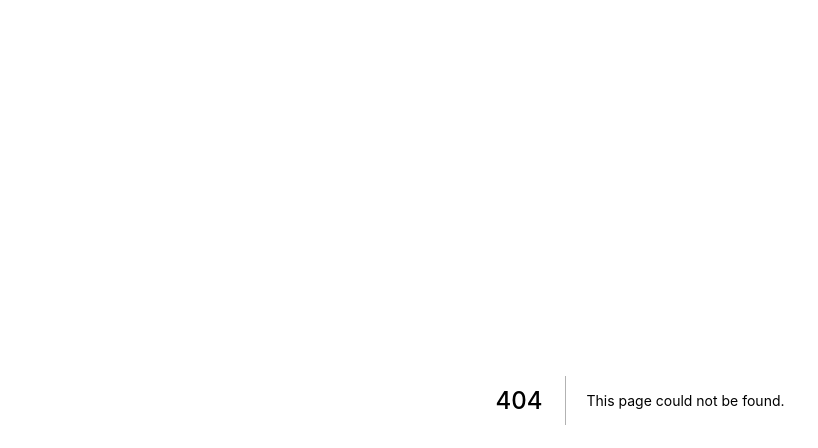
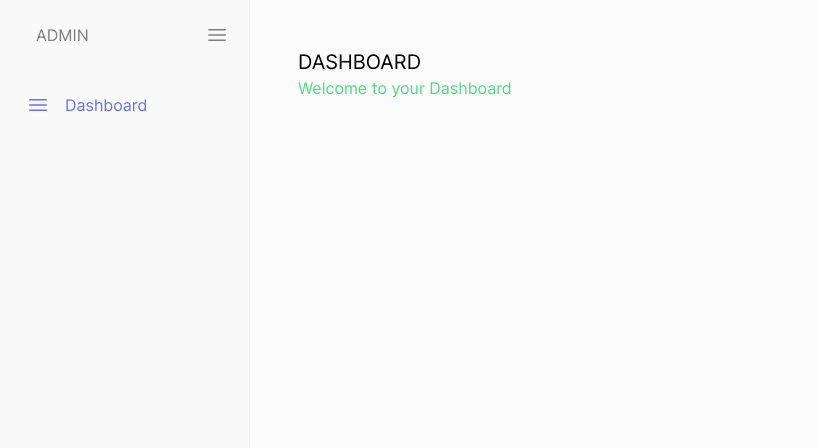
Before and after one commit to ibanzajoe/bach.js, a Next.js app in the folder packages/ui/: page /admin in a window 1280 px wide. Before the commit this address had no page. Shown: the top 448 px of the page, without its empty margins (0-818 px from the left). Built offline with nearby package versions, Linux system fonts and the light colour scheme.

Commit message:
main admin structure

```diff
--- a/packages/ui/package.json
+++ b/packages/ui/package.json
@@ -20,6 +20,7 @@
     "postcss-focus-visible": "^6.0.4",
     "react": "18.2.0",
     "react-dom": "18.2.0",
+    "react-pro-sidebar": "^1.0.0-alpha.9",
     "tailwindcss": "^3.1.8",
     "use-debounce": "^8.0.4"
   },
--- /dev/null
+++ b/packages/ui/src/components/globals/Header.jsx
@@ -0,0 +1,14 @@
+const Header = ({ title, subtitle }) => {
+    return (
+        <div className="m-7">
+            <h2 className="text-xl text-grey-100 bold sx:mb-1">
+                {title}
+            </h2>
+            <h5 className="text-base text-green-400">
+                {subtitle}
+            </h5>
+        </div>
+    );
+};
+
+export default Header;
--- /dev/null
+++ b/packages/ui/src/components/globals/SideBar/index.jsx
@@ -0,0 +1,70 @@
+import { useState } from 'react'
+import {
+  Sidebar as ProSidebar,
+  Menu,
+  menuClasses,
+  MenuItem,
+  sidebarClasses,
+  useProSidebar,
+} from 'react-pro-sidebar'
+import Link from 'next/link'
+import MenuIcon from './menu-icon'
+
+const Item = ({ title, to, icon, selected, setSelected }) => {
+
+  return (
+    <MenuItem
+      active={selected === title}
+      style={{ color: selected === title ? `#6870fa` : `` }}
+      onClick={() => setSelected(title)}
+      icon={icon}
+      routerLink={<Link href={to} />}
+    >
+      <h5 className="text-base">{title}</h5>
+    </MenuItem>
+  )
+}
+
+const Sidebar = () => {
+  const { collapseSidebar } = useProSidebar()
+  const [isCollapsed, setIsCollapsed] = useState(false)
+  const [selected, setSelected] = useState('Dashboard')
+
+  return (
+    <div>
+      <ProSidebar className="h-full">
+        <Menu iconShape="square">
+          {/* LOGO AND MENU */}
+          <MenuItem
+            onClick={() => [setIsCollapsed(!isCollapsed), collapseSidebar()]}
+            icon={!isCollapsed ? undefined : <MenuIcon />}
+            style={{
+              margin: '10px 0 20px 0',
+              color: 'grey',
+            }}
+          >
+            {!isCollapsed && (
+              <div className="justify-between ml-4 flex items-center">
+                <h3 className="text-grey-100">ADMIN</h3>
+                <MenuIcon />
+              </div>
+            )}
+          </MenuItem>
+
+          {/* MENU ITEMS */}
+          <div>
+            <Item
+              title="Dashboard"
+              to="/"
+              icon={<MenuIcon />}
+              selected={selected}
+              setSelected={setSelected}
+            />
+          </div>
+        </Menu>
+      </ProSidebar>
+    </div>
+  )
+}
+
+export default Sidebar
--- /dev/null
+++ b/packages/ui/src/components/globals/SideBar/menu-icon.jsx
@@ -0,0 +1,22 @@
+const menuIcon = () => {
+  return (
+    <>
+      <svg
+        xmlns="http://www.w3.org/2000/svg"
+        fill="none"
+        viewBox="0 0 24 24"
+        strokeWidth={1.5}
+        stroke="currentColor"
+        className="h-6 w-6"
+      >
+        <path
+          strokeLinecap="round"
+          strokeLinejoin="round"
+          d="M3.75 6.75h16.5M3.75 12h16.5m-16.5 5.25h16.5"
+        />
+      </svg>
+    </>
+  )
+}
+
+export default menuIcon;
--- /dev/null
+++ b/packages/ui/src/pages/admin/index.jsx
@@ -0,0 +1,16 @@
+import Header from '../../components/globals/Header'
+import AdminLayout from '../../screens/admin/admin-layout'
+
+const DashboardClass = `flex items-center justify-between m-5`
+
+const Dashboard = () => {
+  return (
+    <AdminLayout>
+      <div className={DashboardClass}>
+        <Header title="DASHBOARD" subtitle="Welcome to your Dashboard" />
+      </div>
+    </AdminLayout>
+  )
+}
+
+export default Dashboard
--- /dev/null
+++ b/packages/ui/src/pages/admin/users/index.jsx
@@ -0,0 +1,41 @@
+import Header from '@/components/globals/Header';
+
+const Users = () => {
+    const columns = [
+        { field: "id", headerName: "ID" },
+        { field: "name", headerName: "Name", flex: 1, cellClassName: "name-column--cell" },
+        {
+            field: "email",
+            headerName: "Email",
+            flex: 1,
+        },
+        {
+            field: "company",
+            headerName: "Company",
+            flex: 1,
+        },
+        {
+            field: "status",
+            headerName: "Status",
+        },
+        {
+            field: "createdAt",
+            headerName: "Created",
+        },
+        {
+            field: "action",
+            headerName: "Action",
+        }
+    ]
+
+    return (
+        <div className="m-5">
+            <Header title="USERS" subtitle="Your User List" />
+            <div className="mt-4 h-screen-75">
+                {/* add data grid here */}
+            </div>
+        </div>
+    )
+}
+
+export default Users;
--- /dev/null
+++ b/packages/ui/src/screens/admin/admin-layout.jsx
@@ -0,0 +1,19 @@
+import SideBar from '@/components/globals/SideBar'
+import { ProSidebarProvider } from 'react-pro-sidebar'
+
+export default function AdminLayout({ children }) {
+  return (
+    <>
+      <ProSidebarProvider>
+        <div className="flex h-full w-full">
+          {/* SIDEBAR HERE */}
+          <SideBar />
+          <div className="flex h-full w-full flex-col">
+            {/* NAV BAR */}
+            <main>{children}</main>
+          </div>
+        </div>
+      </ProSidebarProvider>
+    </>
+  )
+}
--- /dev/null
+++ b/packages/ui/src/screens/admin/dashboard/index.jsx
@@ -0,0 +1,13 @@
+import Header from "../../../components/globals/Header";
+
+const DashboardClass = `flex items-center justify-between m-5`;
+
+const Dashboard = () => {
+    return (
+        <div className={DashboardClass}>
+            <Header title="DASHBOARD" subtitle="Welcome to your Dashboard" />
+        </div>
+    );
+};
+
+export default Dashboard;
```
Also changed, not shown: 2 other files (tests, documents, lock files or other folders).
